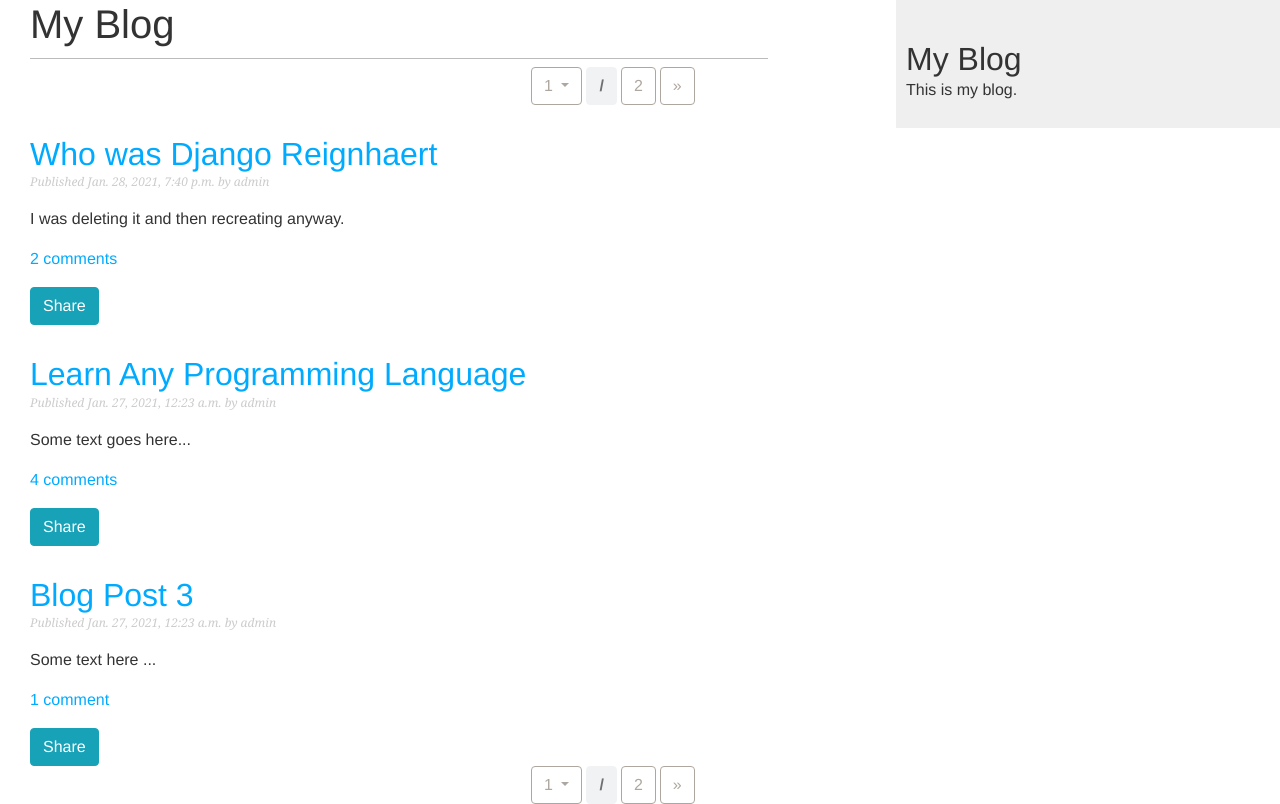
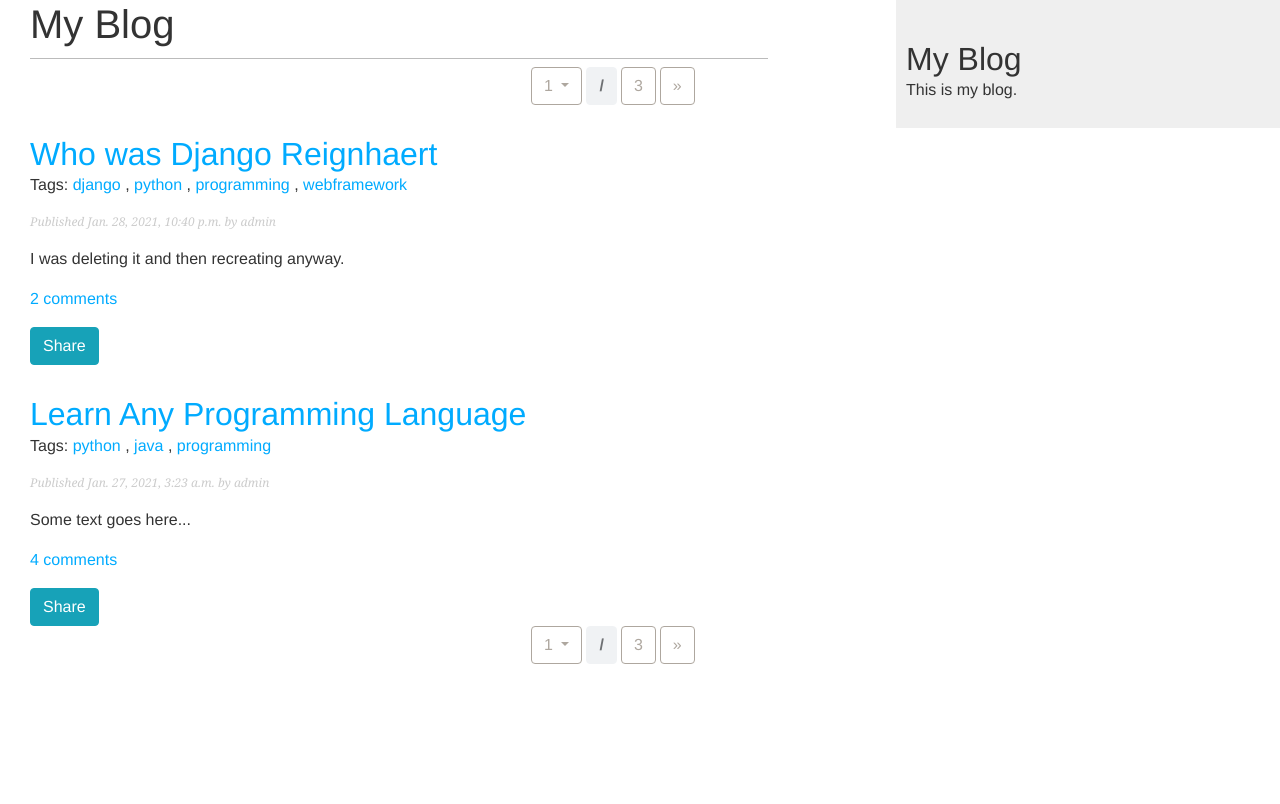
Before and after one commit to kocesat/skechyblog, a Django app: page /blog/ in a window 1280 px wide. After the commit the page ends 664 px from the top, so only its background shows below. Run offline with Django 3.2, Linux system fonts and the light colour scheme; data comes from the database, SQL or seed files in the repository; both versions use the stored data as it was after the commit; parts of the project's set-up code (start-up, migrations or seed data) failed here and were passed over; some libraries are stand-ins or nearby versions.

Commit message:
Tagging functionality added

```diff
--- a/blog/models.py
+++ b/blog/models.py
@@ -2,6 +2,7 @@ from django.db import models
 from django.contrib.auth.models import User
 from django.utils import timezone
 from django.urls import reverse
+from taggit.managers import TaggableManager
 
 
 class PublishedManager(models.Manager):
@@ -24,6 +25,7 @@ class Post(models.Model):
     status = models.CharField(max_length=10,
                             choices=STATUS_CHOICES,
                             default='draft')
+    tags = TaggableManager()
 
     class Meta:
         ordering = ('-publish', ) # append ',' to tell Python it's a tuple.
@@ -42,6 +44,8 @@ class Post(models.Model):
     published = PublishedManager()
 
 
+
+
 class Comment(models.Model):
     post = models.ForeignKey(Post, on_delete=models.CASCADE, related_name='comments')
     name = models.CharField(max_length=80)
--- a/blog/templates/blog/base.html
+++ b/blog/templates/blog/base.html
@@ -29,6 +29,8 @@
     <div id="sidebar">
         <h2>My Blog</h2>
         <p>This is my blog.</p>
+        {% block sidebar %}
+        {% endblock %}
     </div>
 
     <!-- Bootstrap javascript links -->
--- a/blog/templates/blog/post/list.html
+++ b/blog/templates/blog/post/list.html
@@ -8,13 +8,27 @@
 
     {% include 'blog/pagination.html' with page=posts %}
 
+    {% if tag %}
+        <h2>Posts tagged with "{{tag.name}}"</h2>
+    {% endif %}
+
     {% for post in posts %}
         <h2>
             <a href="{{ post.get_absolute_url }}">{{ post.title }}</a>
         </h2>
+
+        <p class="tags">
+            Tags:
+            {% for tag in post.tags.all %}
+                <a href="{% url 'blog:post_list_by_tag' tag.slug %}">{{ tag.name }}</a>
+                {% if not forloop.last %}, {% endif %}
+            {% endfor %}
+        </p>
+
         <p class="date">
             Published {{ post.publish }} by {{ post.author }}
         </p>
+
         {{ post.body|truncatewords:30|linebreaks }}
 
         {% with post.comments.count as total_comments %}
--- a/blog/urls.py
+++ b/blog/urls.py
@@ -6,6 +6,7 @@ app_name = 'blog'
 urlpatterns = [
     # post views
     path('', views.post_list, name='post_list'),
+    path('tag/<slug:tag_slug>/', views.post_list, name='post_list_by_tag'),
     # path('', views.PostListView.as_view(), name='post_list'),
     path('<int:year>/<int:month>/<int:day>/<slug:post>/', views.post_detail, name='post_detail'),
     path('<int:post_id>/share/', views.post_share, name='post_share'),
--- a/blog/views.py
+++ b/blog/views.py
@@ -9,12 +9,20 @@ from django.views.generic import ListView
 from .forms import EmailPostForm, CommentForm
 from django.core.mail import send_mail
 from django.contrib import messages
+from taggit.models import Tag
+from django.db.models import Count
 
 
 # function-based view of post list
-def post_list(request):
+def post_list(request, tag_slug=None):
     object_list = Post.published.all()
-    paginator = Paginator(object_list, per_page=3)
+    tag = None
+
+    if tag_slug:
+        tag = get_object_or_404(Tag, slug=tag_slug)
+        object_list = object_list.filter(tags__in=[tag])
+
+    paginator = Paginator(object_list, per_page=2)
     page_number = request.GET.get('page_number')
     try:
         posts = paginator.get_page(page_number)
@@ -25,7 +33,13 @@ def post_list(request):
         # If page is out of range deliver the last page of results
         posts = paginator.get_page(paginator.num_pages)
 
-    return render(request, 'blog/post/list.html', {'posts': posts, 'page_number': page_number, 'range': range(1,paginator.num_pages+1)})
+    return render(request, 'blog/post/list.html',
+                        {
+                            'posts': posts,
+                            'page_number': page_number,
+                            'range': range(1,paginator.num_pages+1),
+                            'tag': tag
+                        })
 
 # # class-based views of post list
 # class PostListView(ListView):
@@ -35,15 +49,16 @@ def post_list(request):
 #     template_name = 'blog/post/list.html'
 
 
-
 def post_detail(request, year, month, day, post):
     post = get_object_or_404(Post, slug=post,
                                     status='published',
                                     publish__year=year,
                                     publish__month=month,
                                     publish__day=day)
+
     # List of active comments for this post
     comments = post.comments.filter(active=True)
+
     new_comment = None
 
     if request.method == 'POST':
@@ -61,9 +76,19 @@ def post_detail(request, year, month, day, post):
     else:
         comment_form = CommentForm()
 
+    # List of similar posts
+    post_tags_ids = post.tags.values_list('id', flat=True) # flat=True makes returning object a list of one values not [( x,y )]
+    similar_posts = Post.published.filter(tags__in=post_tags_ids).exclude(id=post.id)
+    similar_posts = similar_posts.annotate(same_tags=Count('tags')).order_by('-same_tags', '-publish')[:4]
 
     return render(request, 'blog/post/detail.html',
-                    {'post': post, 'comments': comments, 'new_comment': new_comment, 'comment_form': comment_form})
+                    {
+                        'post': post,
+                        'comments': comments,
+                        'new_comment': new_comment,
+                        'comment_form': comment_form,
+                        'similar_posts': similar_posts
+                    })
 
 
 def post_share(request, post_id):
--- a/mysite/settings.py
+++ b/mysite/settings.py
@@ -39,6 +39,9 @@ INSTALLED_APPS = [
     'django.contrib.staticfiles',
 
     'blog.apps.BlogConfig',
+
+    # 3rd party applications
+    'taggit',
 ]
 
 MIDDLEWARE = [
@@ -107,7 +110,7 @@ AUTH_PASSWORD_VALIDATORS = [
 
 LANGUAGE_CODE = 'en-us'
 
-TIME_ZONE = 'UTC'
+TIME_ZONE = 'Europe/Istanbul'
 
 USE_I18N = True
 
```
Also changed, not shown: blog/templates/blog/post/detail.html (+14 -2 lines), blog/migrations/0003_post_tags.py (added), db.sqlite3.
